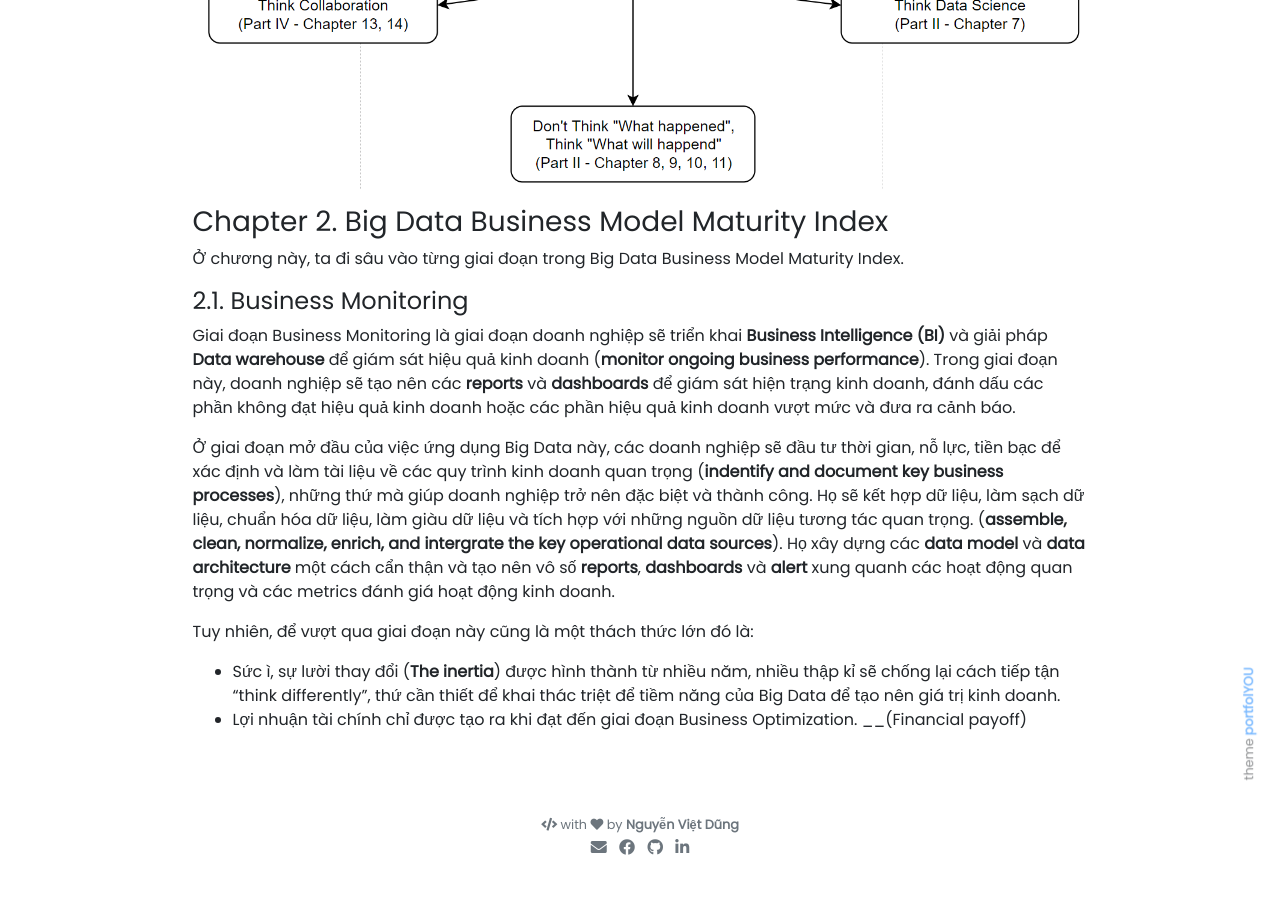
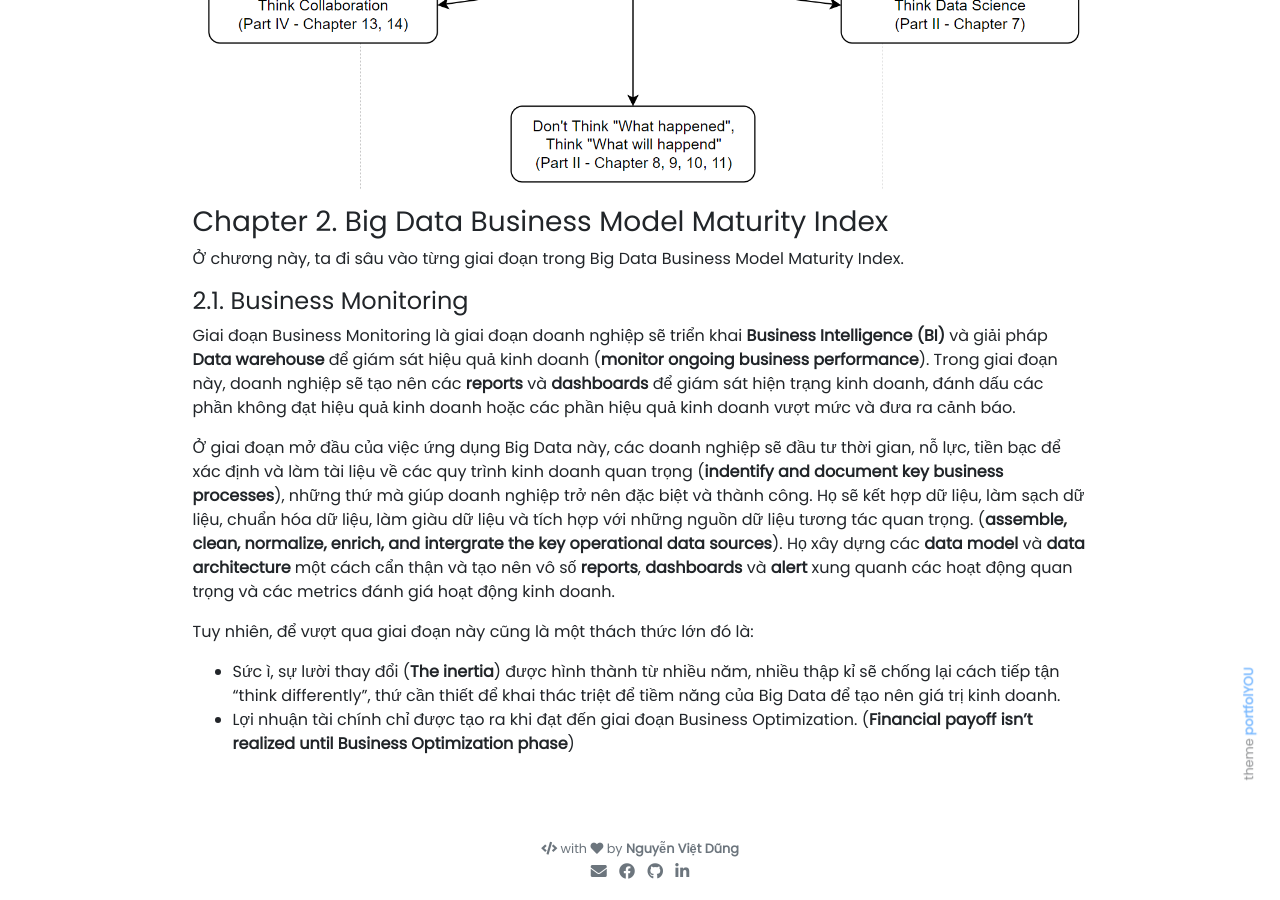
Before and after one commit to dungnv0696/nhathomongmo, a Jekyll site: the page built from _posts/2022-05-31-business-potential-big-data.md, in a window 1280 px wide and 900 px high, scrolled down 4045 px. Built offline with Jekyll 4.4.1, drawn with Linux system fonts in a browser that asks for light colours; nearby versions of some CDN libraries; our own code applies the rules of GitHub Pages for plain Markdown files; comment, search, counter and statistics services are not loaded; before the commit the page ends 4921 px from its top, so only the background shows below that.

Commit message:
Update 2022-05-31-business-potential-big-data.md

```diff
--- a/_posts/2022-05-31-business-potential-big-data.md
+++ b/_posts/2022-05-31-business-potential-big-data.md
@@ -86,4 +86,4 @@ Giai đoạn Business Monitoring là giai đoạn doanh nghiệp sẽ triển kh
 
 Tuy nhiên, để vượt qua giai đoạn này cũng là một thách thức lớn đó là:
 - Sức ì, sự lười thay đổi (__The inertia__) được hình thành từ nhiều năm, nhiều thập kỉ sẽ chống lại cách tiếp tận "think differently", thứ cần thiết để khai thác triệt để tiềm năng của Big Data để tạo nên giá trị kinh doanh.
-- Lợi nhuận tài chính chỉ được tạo ra khi đạt đến giai đoạn Business Optimization. __(Financial payoff)
+- Lợi nhuận tài chính chỉ được tạo ra khi đạt đến giai đoạn Business Optimization. (__Financial payoff isn't realized until Business Optimization phase__)
```
